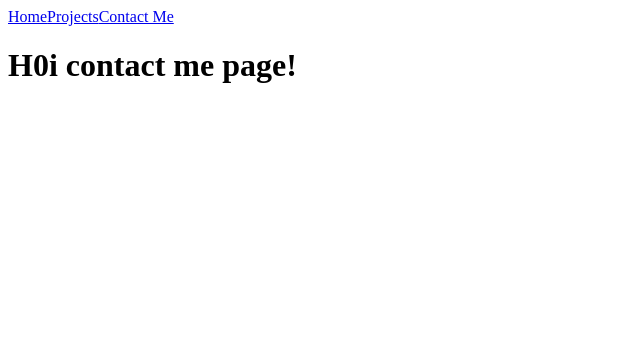
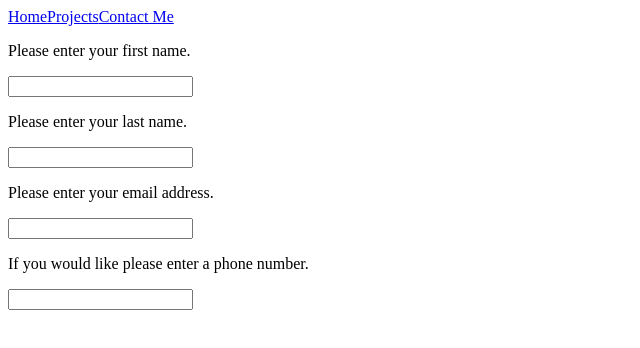
Before and after one commit to TomG308/portfolio, a React (Create React App) app in the folder client/: page /ContactMe in a window 1280 px wide. Shown: the top 348 px of the page, without its empty margins (0-640 px from the left). Built offline with nearby package versions, Linux system fonts and the light colour scheme.

Commit message:
contact form

```diff
--- a/client/src/components/ContactMe.js
+++ b/client/src/components/ContactMe.js
@@ -1,11 +1,55 @@
-import React from 'react'
+import React, { Component } from 'react'
 
-const ContactMe = () => {
-  return (
-    <div>
-      <h1>H0i contact me page!</h1>
-    </div>
-  )
+export default class ContactMe extends Component {
+  constructor(){
+    super();
+    this.state = {
+      firstName: '',
+      lastName: '',
+      Email: '',
+      phoneNumber: '',
+      message: ''
+    }
+  }
+
+
+
+  render() {
+    return (
+      <div>
+        <div className='contactform'>
+          <form onSubmit='handleSubmit'>
+            <p>Please enter your first name.</p>
+            <input
+              type='text'
+              name='firstName'
+              onChange={ this.handleChange }
+              value={ this.firstName }
+            />
+            <p>Please enter your last name.</p>
+            <input
+              type="text"
+              name='lastName'
+              onChange={ this.handleChange }
+              value={ this.lastName }
+            />
+            <p>Please enter your email address.</p>
+            <input
+              type="text"
+              name='phoneNumber'
+              onChange={ this.handleChange }
+              value={ this.lastName }
+            />
+            <p>If you would like please enter a phone number.</p>
+            <input
+              type="text"
+              name="phoneNumber"
+              onChange={ this.handleChange }
+              value={ this.phoneNumber }
+            />
+          </form>
+        </div>
+      </div>
+    )
+  }
 }
-
-export default ContactMe
```
Also changed, not shown: 1 other file (tests, documents, lock files or other folders).
